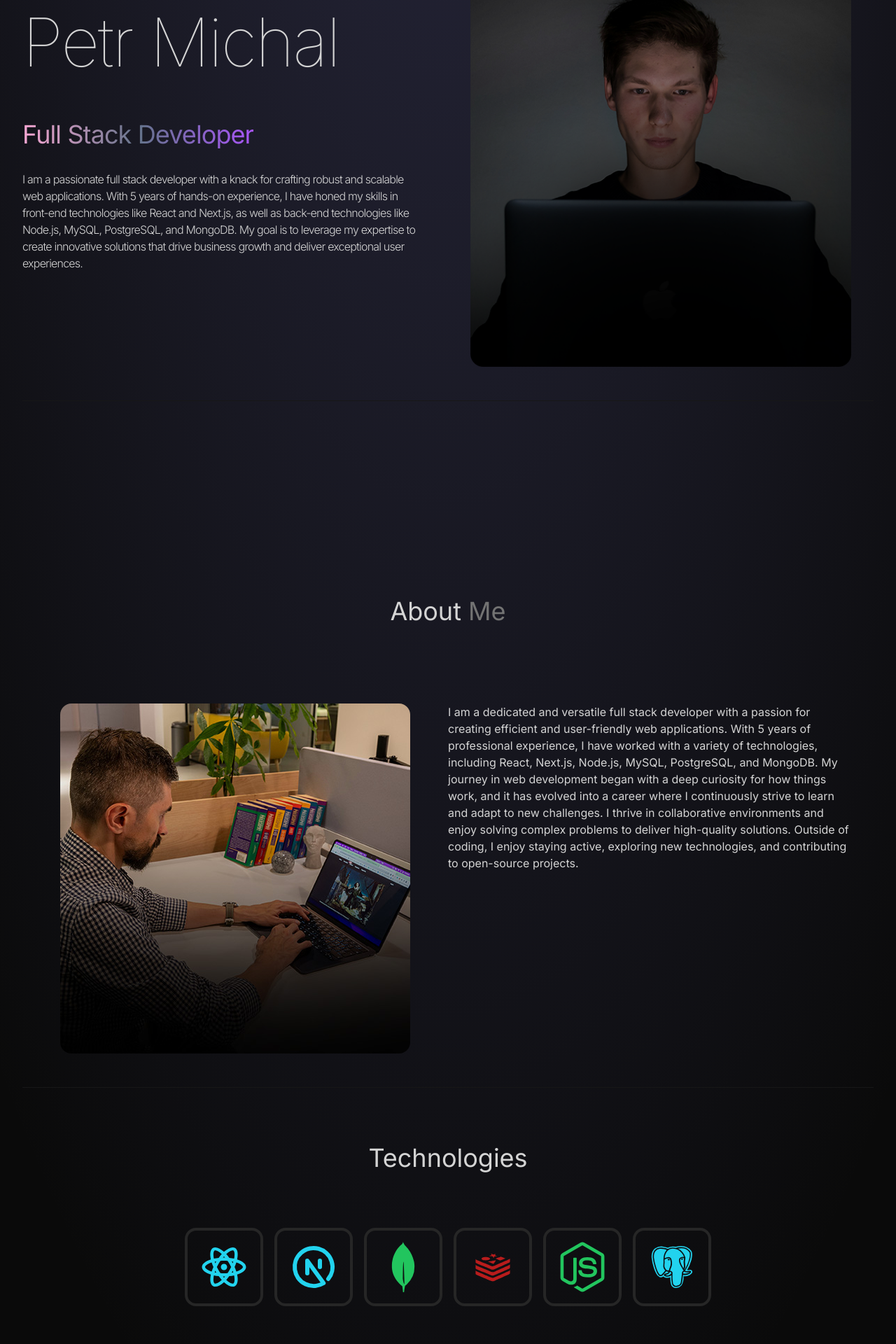
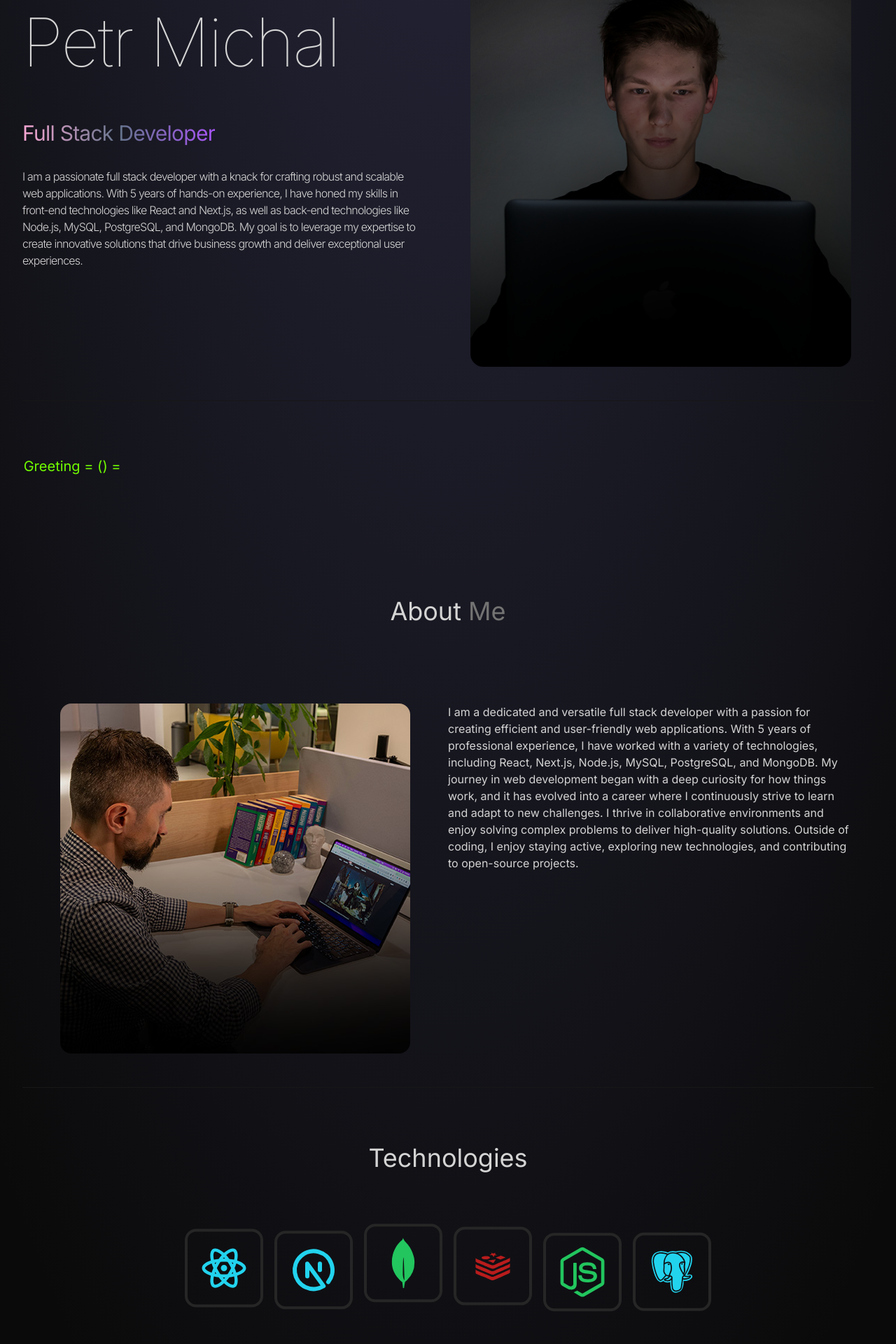
Before and after one commit to petrmichal0/main-website-frontend, a React (Vite) app: page / in a window 1280 px wide. Shown: the part 268-2188 px from the top of the page at 70% size. Built offline with nearby package versions, Linux system fonts and the light colour scheme.

Commit message:
add framer motion

```diff
--- a/package.json
+++ b/package.json
@@ -10,7 +10,7 @@
     "preview": "vite preview"
   },
   "dependencies": {
-    "framer-motion": "^11.3.30",
+    "framer-motion": "^11.3.31",
     "react": "^18.3.1",
     "react-dom": "^18.3.1",
     "react-icons": "^5.3.0"
--- a/src/App.tsx
+++ b/src/App.tsx
@@ -1,4 +1,5 @@
 import About from "./components/About";
+import Contact from "./components/Contact";
 import Experience from "./components/Experience";
 import Hero from "./components/Hero";
 import Navbar from "./components/Navbar";
@@ -17,6 +18,7 @@ function App() {
         <Technologies />
         <Experience />
         <Projects />
+        <Contact />
       </div>
     </div>
   );
--- a/src/Heartbeat.tsx
+++ b/src/Heartbeat.tsx
@@ -46,13 +46,15 @@ const Heartbeat = () => {
             startOffset: ["-100%", "100%"], // Text běží od konce cesty na začátek
           }}
           transition={{
-            duration: 2,
+            duration: 10,
             repeat: Infinity,
             ease: "linear",
           }}
         >
-          Váš text zde, který se bude opakovat podél cesty EKG - Váš text zde,
-          který se bude opakovat podél cesty EKG
+          "const Greeting = () =
+          <div className="p-4 bg-blue-500 text-white text-center rounded">
+            Hello, welcome to our website!
+          </div>
         </motion.textPath>
       </motion.text>
     </svg>
--- a/src/components/About.tsx
+++ b/src/components/About.tsx
@@ -1,24 +1,40 @@
 import { ABOUT_TEXT } from "../constants";
 import aboutImg from "../assets/about.jpg";
+import { motion } from "framer-motion";
 
 function About() {
   return (
     <div className="border-b border-neutral-900 pb-4">
-      <h1 className="my-20 text-center text-4xl">
+      <motion.h1
+        whileInView={{ opacity: 1, y: 0 }}
+        initial={{ opacity: 0, y: -100 }}
+        transition={{ duration: 1.5 }}
+        className="my-20 text-center text-4xl"
+      >
         About
         <span className="text-neutral-500"> Me</span>
-      </h1>
+      </motion.h1>
       <div className="flex flex-wrap">
-        <div className="w-full lg:w-1/2 lg:p-8">
+        <motion.div
+          whileInView={{ opacity: 1, x: 0 }}
+          initial={{ opacity: 0, x: -100 }}
+          transition={{ duration: 0.5 }}
+          className="w-full lg:w-1/2 lg:p-8"
+        >
           <div className="flex items-center justify-center">
             <img className="rounded-2xl" src={aboutImg} alt="about" />
           </div>
-        </div>
-        <div className="w-full lg:w-1/2">
+        </motion.div>
+        <motion.div
+          whileInView={{ opacity: 1, x: 0 }}
+          initial={{ opacity: 0, x: 100 }}
+          transition={{ duration: 0.5 }}
+          className="w-full lg:w-1/2"
+        >
           <div className="flex justify-center lg:justify-start">
             <p className="my-2 max-w-xl py-6">{ABOUT_TEXT}</p>
           </div>
-        </div>
+        </motion.div>
       </div>
     </div>
   );
--- /dev/null
+++ b/src/components/Contact.tsx
@@ -0,0 +1,26 @@
+import { CONTACT } from "../constants";
+import { motion } from "framer-motion";
+
+function Contact() {
+  return (
+    <div className="border-b border-neutral-900 pb-20">
+      <motion.h1
+        whileInView={{ opacity: 1, y: 0 }}
+        initial={{ opacity: 0, y: -100 }}
+        transition={{ duration: 1.5 }}
+        className="my-10 text-center text-4xl"
+      >
+        Get in Touch
+      </motion.h1>
+      <div className="text-center tracking-tighter">
+        <p className="my-4">{CONTACT.address}</p>
+        <p className="my-4">{CONTACT.phoneNo}</p>
+        <a href="#" className="border-b">
+          {CONTACT.email}
+        </a>
+      </div>
+    </div>
+  );
+}
+
+export default Contact;
--- a/src/components/Experience.tsx
+++ b/src/components/Experience.tsx
@@ -1,16 +1,34 @@
 import { EXPERIENCES } from "../constants";
+import { motion } from "framer-motion";
 
 function Experience() {
   return (
     <div className="border-b border-neutral-900 pb-4">
-      <h1 className="my-20 text-center text-4xl">Experience</h1>
+      <motion.h1
+        whileInView={{ opacity: 1, y: 0 }}
+        initial={{ opacity: 0, y: -100 }}
+        transition={{ duration: 1.5 }}
+        className="my-20 text-center text-4xl"
+      >
+        Experience
+      </motion.h1>
       <div>
         {EXPERIENCES.map((experience, index) => (
           <div key={index} className="mb-8 flex flex-wrap lg:justify-center">
-            <div className="w-full lg:w-1/4">
+            <motion.div
+              whileInView={{ opacity: 1, x: 0 }}
+              initial={{ opacity: 0, x: -100 }}
+              transition={{ duration: 0.5 }}
+              className="w-full lg:w-1/4"
+            >
               <p className="mb-2 text-sm text-neutral-400">{experience.year}</p>
-            </div>
-            <div className="w-full max-w-xl lg:w-3/4">
+            </motion.div>
+            <motion.div
+              whileInView={{ opacity: 1, x: 0 }}
+              initial={{ opacity: 0, x: 100 }}
+              transition={{ duration: 0.5 }}
+              className="w-full max-w-xl lg:w-3/4"
+            >
               <h6 className="mb-2 font-semibold">
                 {experience.role} -{" "}
                 <span className="text-sm text-purple-100">
@@ -26,7 +44,7 @@ function Experience() {
                   {tech}
                 </span>
               ))}
-            </div>
+            </motion.div>
           </div>
         ))}
       </div>
--- a/src/components/Hero.tsx
+++ b/src/components/Hero.tsx
@@ -1,5 +1,15 @@
 import { HERO_CONTENT } from "../constants/index";
 import profilePic from "../assets/kevinRushProfile.png";
+import { motion } from "framer-motion";
+
+const container = (delay: number) => ({
+  hidden: { x: -100, opacity: 0 },
+  visible: {
+    x: 0,
+    opacity: 1,
+    transition: { duration: 0.5, delay: delay },
+  },
+});
 
 function Hero() {
   return (
@@ -7,20 +17,41 @@ function Hero() {
       <div className="flex flex-wrap">
         <div className="w-full lg:w-1/2">
           <div className="flex flex-col items-center lg:items-start">
-            <h1 className="pb-16 text-6xl font-thin tracking-tight lg:text-8xl lg:mt-16">
+            <motion.h1
+              variants={container(0)}
+              initial="hidden"
+              animate="visible"
+              className="pb-16 text-6xl font-thin tracking-tight lg:text-8xl lg:mt-16"
+            >
               Petr Michal
-            </h1>
-            <span className="bg-gradient-to-r from-pink-300 via-slate-500 to-purple-500 bg-clip-text text-4xl tracking-tight text-transparent">
+            </motion.h1>
+            <motion.span
+              variants={container(0.5)}
+              initial="hidden"
+              animate="visible"
+              className="bg-gradient-to-r from-pink-300 via-slate-500 to-purple-500 bg-clip-text text-3xl tracking-tight text-transparent"
+            >
               Full Stack Developer
-            </span>
-            <p className="my-2 max-w-xl py-6 font-light tracking-tighter">
+            </motion.span>
+            <motion.p
+              variants={container(1)}
+              initial="hidden"
+              animate="visible"
+              className="my-2 max-w-xl py-6 font-light tracking-tighter"
+            >
               {HERO_CONTENT}
-            </p>
+            </motion.p>
           </div>
         </div>
         <div className="w-full lg:w-1/2 lg:p-8">
           <div className="flex justify-center">
-            <img src={profilePic} alt="Petr Michal" />
+            <motion.img
+              initial={{ x: 100, opacity: 0 }}
+              animate={{ x: 0, opacity: 1 }}
+              transition={{ duration: 1, delay: 1.2 }}
+              src={profilePic}
+              alt="Petr Michal"
+            />
           </div>
         </div>
       </div>
--- a/src/components/Projects.tsx
+++ b/src/components/Projects.tsx
@@ -1,13 +1,26 @@
 import { PROJECTS } from "../constants";
+import { motion } from "framer-motion";
 
 function Projects() {
   return (
     <div className="border-b border-neutral-900 pb-4">
-      <h1 className="my-20 text-center text-4xl">Projects</h1>
+      <motion.h1
+        whileInView={{ opacity: 1, y: 0 }}
+        initial={{ opacity: 0, y: -100 }}
+        transition={{ duration: 1.5 }}
+        className="my-20 text-center text-4xl"
+      >
+        Projects
+      </motion.h1>
       <div>
         {PROJECTS.map((project, index) => (
           <div key={index} className="mb-8 flex flex-wrap lg:justify-center">
-            <div className="w-full lg:w-1/4">
+            <motion.div
+              whileInView={{ opacity: 1, x: 0 }}
+              initial={{ opacity: 0, x: -100 }}
+              transition={{ duration: 0.5 }}
+              className="w-full lg:w-1/4"
+            >
               <img
                 src={project.image}
                 width={150}
@@ -15,8 +28,13 @@ function Projects() {
                 alt={project.title}
                 className="mb-6 rounded"
               />
-            </div>
-            <div className="w-full max-w-xl lg:w-3/4">
+            </motion.div>
+            <motion.div
+              whileInView={{ opacity: 1, x: 0 }}
+              initial={{ opacity: 0, x: 100 }}
+              transition={{ duration: 0.5 }}
+              className="w-full max-w-xl lg:w-3/4"
+            >
               <h6 className="mb-2 font-semibold">{project.title}</h6>
               <p className="mb-4 text-neutral-400">{project.description}</p>
               {project.technologies.map((tech, index) => (
@@ -27,7 +45,7 @@ function Projects() {
                   {tech}
                 </span>
               ))}
-            </div>
+            </motion.div>
           </div>
         ))}
       </div>
--- a/src/components/Technologies.tsx
+++ b/src/components/Technologies.tsx
@@ -4,31 +4,87 @@ import { SiMongodb } from "react-icons/si";
 import { DiRedis } from "react-icons/di";
 import { FaNodeJs } from "react-icons/fa";
 import { BiLogoPostgresql } from "react-icons/bi";
+import { motion } from "framer-motion";
+
+const iconVariants = (duration: number) => ({
+  initial: { y: -10 },
+  animate: {
+    y: [10, -10],
+    transition: {
+      duration: duration,
+      ease: "linear",
+      repeat: Infinity,
+      repeatType: "reverse",
+    },
+  },
+});
 
 function Technologies() {
   return (
     <div className="border-b border-neutral-800 pb-24">
-      <h1 className="my-20 text-center text-4xl">Technologies</h1>
-      <div className="flex flex-wrap items-center justify-center gap-4">
-        <div className="rounded-2xl border-4 border-neutral-800 p-4">
+      <motion.h1
+        whileInView={{ opacity: 1, y: 0 }}
+        initial={{ opacity: 0, y: -100 }}
+        transition={{ duration: 1.5 }}
+        className="my-20 text-center text-4xl"
+      >
+        Technologies
+      </motion.h1>
+      <motion.div
+        whileInView={{ opacity: 1, x: 0 }}
+        initial={{ opacity: 0, x: -100 }}
+        transition={{ duration: 1.5 }}
+        className="flex flex-wrap items-center justify-center gap-4"
+      >
+        <motion.div
+          variants={iconVariants(1)}
+          initial="initial"
+          animate="animate"
+          className="rounded-2xl border-4 border-neutral-800 p-4"
+        >
           <RiReactjsLine className="text-7xl text-cyan-400" />
-        </div>
-        <div className="rounded-2xl border-4 border-neutral-800 p-4">
+        </motion.div>
+        <motion.div
+          variants={iconVariants(1.5)}
+          initial="initial"
+          animate="animate"
+          className="rounded-2xl border-4 border-neutral-800 p-4"
+        >
           <TbBrandNextjs className="text-7xl text-cyan-400" />
-        </div>
-        <div className="rounded-2xl border-4 border-neutral-800 p-4">
+        </motion.div>
+        <motion.div
+          variants={iconVariants(2)}
+          initial="initial"
+          animate="animate"
+          className="rounded-2xl border-4 border-neutral-800 p-4"
+        >
           <SiMongodb className="text-7xl text-green-500" />
-        </div>
-        <div className="rounded-2xl border-4 border-neutral-800 p-4">
+        </motion.div>
+        <motion.div
+          variants={iconVariants(2.5)}
+          initial="initial"
+          animate="animate"
+          className="rounded-2xl border-4 border-neutral-800 p-4"
+        >
           <DiRedis className="text-7xl text-red-700" />
-        </div>
-        <div className="rounded-2xl border-4 border-neutral-800 p-4">
+        </motion.div>
+        <motion.div
+          variants={iconVariants(3)}
+          initial="initial"
+          animate="animate"
+          className="rounded-2xl border-4 border-neutral-800 p-4"
+        >
           <FaNodeJs className="text-7xl text-green-500" />
-        </div>
-        <div className="rounded-2xl border-4 border-neutral-800 p-4">
+        </motion.div>
+        <motion.div
+          variants={iconVariants(3.5)}
+          initial="initial"
+          animate="animate"
+          className="rounded-2xl border-4 border-neutral-800 p-4"
+        >
           <BiLogoPostgresql className="text-7xl text-cyan-400" />
-        </div>
-      </div>
+        </motion.div>
+      </motion.div>
     </div>
   );
 }
--- a/src/declarations.d.ts
+++ b/src/declarations.d.ts
@@ -2,3 +2,8 @@ declare module "*.png" {
   const value: string;
   export default value;
 }
+
+declare module "*.jpg" {
+  const value: string;
+  export default value;
+}
```
Also changed, not shown: 1 other file (tests, documents, lock files or other folders).
